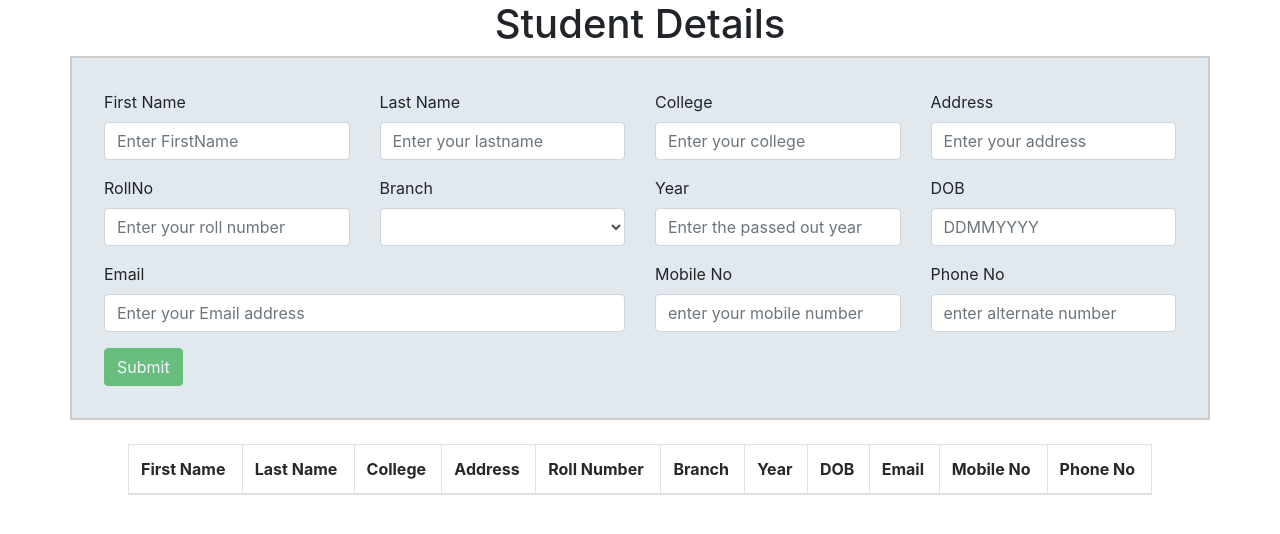
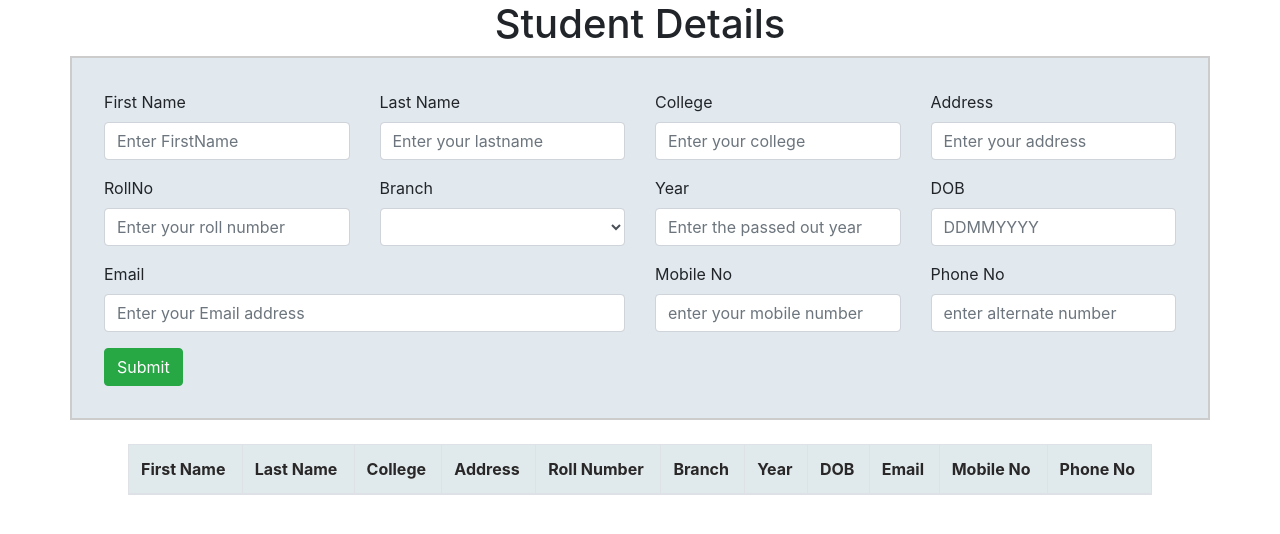
Before and after one commit to Raghunandan-A/FormsValidation, an Angular app: page / in a window 1280 px wide. Shown: the top 534 px of the page. Built offline with nearby package versions, Linux system fonts and the light colour scheme.

Commit message:
year changes

```diff
--- a/src/app/student/student.component.css
+++ b/src/app/student/student.component.css
@@ -9,4 +9,5 @@
     margin: auto;
     width: 80%;
     color: rgb(41, 39, 39);
+    background-color: rgb(224, 233, 235);
 }
--- a/src/app/student/student.component.html
+++ b/src/app/student/student.component.html
@@ -163,7 +163,7 @@
       </div>
     </div>
     <div>
-      <button type="submit" class="btn btn-success" [disabled]="!studentForm.valid" >Submit</button>
+      <button type="submit" class="btn btn-success" [disabled]=!studentForm.value>Submit</button>
     </div>
   </form>
 </div>
--- a/src/app/student/student.component.ts
+++ b/src/app/student/student.component.ts
@@ -24,7 +24,7 @@ export class StudentComponent implements OnInit {
       college: ['', [Validators.required, Validators.minLength(8), Validators.maxLength(50)]],
       rollnumb: ['', [Validators.required, Validators.pattern('^[0-9]{5}[A-Z]{1}[0-9]{4}$')]],
       branch: ['', [Validators.required,Validators.pattern('^[0-9]{8}$')]],
-      year: ['', [Validators.required]],
+      year: ['', [Validators.required,Validators.pattern('^201[4-8]$')]],
       dob: ['', [Validators.required,Validators.pattern('^[0-9]{8}$')]],
       email: ['', [Validators.required, Validators.pattern('^[A-Za-z0-9._%-]+@+[a-z0-9.-]+[\.]+[a-z]{2,4}$')]],
       mobile: ['', [Validators.required, Validators.pattern('^[0-9]{10}$')]],
```
